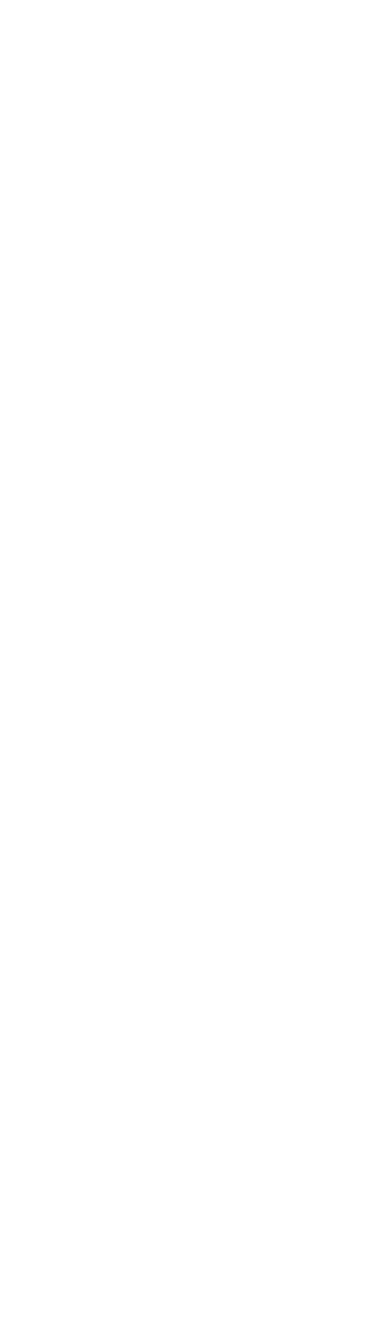
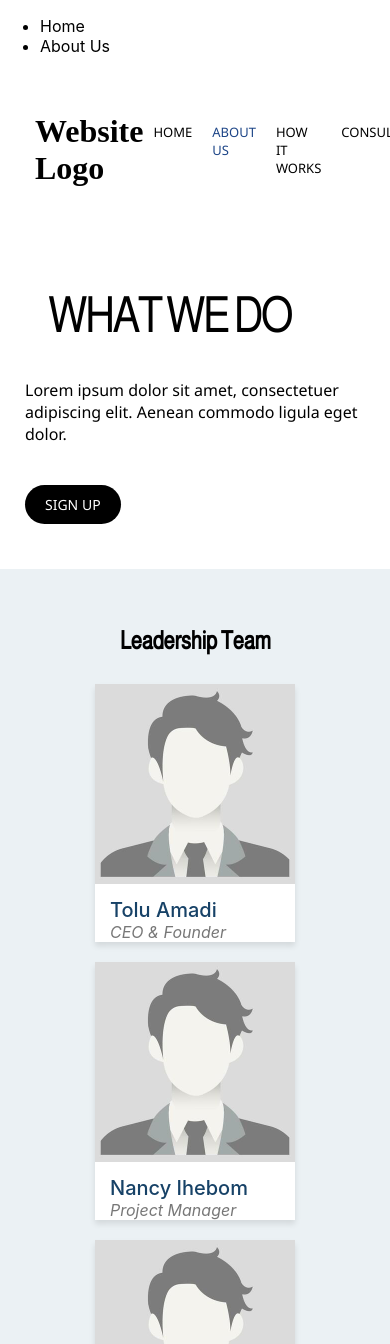
Before and after one commit to Grace4501/Capstone-Project, a React (Create React App) app in the folder consultants_lounge_frontend/: page /aboutUs in a window 390 px wide. Shown: the top 1344 px of the page. Before the commit the page ends 844 px from the top, so only its background shows below. Built offline with nearby package versions, Linux system fonts and the light colour scheme.

Commit message:
Finished the about us page structure and added routes in app.js for links

```diff
--- a/consultants_lounge_frontend/public/leadershipTeam.json
+++ b/consultants_lounge_frontend/public/leadershipTeam.json
@@ -2,30 +2,30 @@
     {
         "name": "Tolu Amadi",
         "title": "CEO & Founder",
-        "image": "placeholderExpert.jpg"
+        "image": "resources/placeholderExpert.jpg"
     },
 
     {
         "name": "Nancy Ihebom",
         "title": "Project Manager",
-        "image": "placeholderExpert.jpg"
+        "image": "resources/placeholderExpert.jpg"
     },
 
     {
         "name": "Jocey Fuego",
         "title": "Cheif Revenue Officer",
-        "image": "placeholderExpert.jpg"
+        "image": "resources/placeholderExpert.jpg"
     },
 
     {
         "name": "Shantel Williams",
         "title": "Talent Operations",
-        "image": "placeholderExpert.jpg"
+        "image": "resources/placeholderExpert.jpg"
     },
 
     {
         "name": "Maria Hodges",
         "title": "Business Operations",
-        "image": "placeholderExpert.jpg"
+        "image": "resources/placeholderExpert.jpg"
     }
 ]
--- a/consultants_lounge_frontend/src/App.js
+++ b/consultants_lounge_frontend/src/App.js
@@ -1,10 +1,30 @@
 import logo from './logo.svg';
 import './App.css';
+import React from 'react';
+import{Routes, Route, Link} from 'react-router-dom';
+
+import AboutUs from './components/aboutUs';
+import HomePage from './components/HomePage';
 
 function App() {
   return (
     <div className="App">
+      <nav>
+        <ul>
+          <li>
+            <Link to="/">Home</Link>
+          </li>
+          <li>
+            <Link to="/aboutUs">About Us</Link>
+          </li>
+        </ul>
+      </nav>
 
+      <Routes>
+        <Route path='/' element={<HomePage />} />
+        <Route path='/aboutUs' element={<AboutUs />} />
+
+      </Routes>
     </div>
   );
 }
--- a/consultants_lounge_frontend/src/components/HomePage.js
+++ b/consultants_lounge_frontend/src/components/HomePage.js
@@ -99,7 +99,7 @@ const HomePage = () => {
       <div className="consultant">
         <div className="text-consultant">
           <h1 className="title-consultant">BECOME A CONSULTANT</h1>
-          <p className="paragraph-consultant">Lorem ipsum dolor sit amet, consectetuer adipiscing elit. Aenean commodo ligula eget dolor. Aenean massa. Cum sociis natoque penatibus et magnis</p>
+          <p className="paragraph-consultant">Do you have the skills that can help a small business thrive? Become a consultant and earn from your very own fine-tune set of skills. Work wherever suits you, choose a full-time, part-time, or flexi-time project.</p>
           <Link to="/signUp" className="signup-consultant">SIGN UP</Link>
         </div>
         <img className="img-consultant" src="resources/consultant_section.png" alt="Consultant Section" />
--- a/consultants_lounge_frontend/src/components/aboutUs-Leaders.js
+++ b/consultants_lounge_frontend/src/components/aboutUs-Leaders.js
@@ -1,36 +1,28 @@
-function loadleadership() {
-    fetch('leadershipTeam.json')
-    .then(response => response.json())
-    .then(data => {
-        const leadershipContainer = document.getElementById('leadership-container');
+import React, { useState, useEffect } from "react";
 
-        data.forEach(leadership => {
-            const leadershipCard = document.createElement('div');
-            leadershipCard.classList.add('leadership-card');
+const LeadershipTeam = () => {
+  const [leaders, setLeaders] = useState([]);
 
-            const img = document.createElement('img');
-            img.src = leadership.image;
-            img.alt = leadership.name;
-            img.classList.add('leadership-img');
-            leadershipCard.appendChild(img);
+  useEffect(() => {
+    fetch("/leadershipTeam.json")
+      .then((response) => response.json())
+      .then((data) => setLeaders(data))
+      .catch((error) => console.error("Error loading leadership team data:", error));
+  }, []);
 
-            const leadershipInfo = document.createElement('div');
-            leadershipInfo.classList.add('leadership-info');
+  return (
+    <div className="leadership-container">
+      {leaders.map((leader, index) => (
+        <div key={index} className="leadership-card">
+          <img src={leader.image} alt={leader.name} className="leadership-img" />
+          <div className="leadership-info">
+            <div className="leadership-name">{leader.name}</div>
+            <div className="leadership-title">{leader.title}</div>
+          </div>
+        </div>
+      ))}
+    </div>
+  );
+};
 
-            const leadershipName = document.createElement('div');
-            leadershipName.classList.add('leadership-name');
-            leadershipName.textContent = leadership.name;
-
-            const leadershipTitle = document.createElement('div');
-            leadershipTitle.classList.add('leadership-title');
-            leadershipTitle.textContent = leadership.title;
-
-            leadershipInfo.appendChild(leadershipName);
-            leadershipInfo.appendChild(leadershipTitle);
-            leadershipCard.appendChild(leadershipInfo);
-
-            leadershipContainer.appendChild(leadershipCard);
-        });
-    })
-    .catch(error => console.error('Error loading leadership team data:', error));
-}
+export default LeadershipTeam;
--- a/consultants_lounge_frontend/src/components/aboutUs.js
+++ b/consultants_lounge_frontend/src/components/aboutUs.js
@@ -1,50 +1,48 @@
-import React, { useEffect } from 'react';
-import '../App.css';
-import { Link } from 'react-router-dom';
-import '../styles/aboutUs.css';
-import '../styles/headerFooter.css';
-import { loadleadership } from './aboutUs-Leaders';
+import React from "react";
+import "../App.css";
+import { Link } from "react-router-dom";
+import "../styles/aboutUs.css";
+import "../styles/headerFooter.css";
+import LeadershipTeam from "./aboutUs-Leaders"; // Import the new component
 
-const AboutUs = () => { // Change from HomePage to AboutUs
-  useEffect(() => {
-    loadleadership();
-  }, []);
-
+const AboutUs = () => {
   return (
     <div className="App">
       {/* Header */}
       <div className="header">
         <div className="logo-container">
-          <h1 className="logo" alt="Consultants Lounge Logo">Website Logo</h1>
+          <h1 className="logo">Website Logo</h1>
         </div>
         <div className="pageList">
           <ul>
-            <li><Link to="/" id="landingPage">HOME</Link></li>
-            <li><Link to="/aboutUs" className="current" id="landingPage">ABOUT US</Link></li>
-            <li><Link to="/howItWorks" id="landingPage">HOW IT WORKS</Link></li>
-            <li><Link to="/consultants" id="landingPage">CONSULTANTS</Link></li>
-            <li><Link to="/resources" id="landingPage">RESOURCES</Link></li>
-            <li><Link to="/FAQ" id="landingPage">FAQ</Link></li>
+            <li><Link to="/">HOME</Link></li>
+            <li><Link to="/aboutUs" className="current">ABOUT US</Link></li>
+            <li><Link to="/howItWorks">HOW IT WORKS</Link></li>
+            <li><Link to="/consultants">CONSULTANTS</Link></li>
+            <li><Link to="/resources">RESOURCES</Link></li>
+            <li><Link to="/FAQ">FAQ</Link></li>
             <li><Link to="/login" className="login">LOGIN</Link></li>
             <li><Link to="/signUp" className="signup">SIGN UP</Link></li>
           </ul>
         </div>
       </div>
 
-      {/* What we do Section */}
+      {/* What We Do Section */}
       <div className="whatDo">
         <div className="text-whatDo">
           <h1 className="title-whatDo">WHAT WE DO</h1>
-          <p className="paragraph-whatDo">Lorem ipsum dolor sit amet, consectetuer adipiscing elit. Aenean commodo ligula eget dolor. Aenean massa. Cum sociis natoque penatibus et magnis</p>
+          <p className="paragraph-whatDo">
+            Lorem ipsum dolor sit amet, consectetuer adipiscing elit. Aenean commodo ligula eget dolor.
+          </p>
           <Link to="/signup" className="signup-whatDo">SIGN UP</Link>
         </div>
-        <img className="img-whatDo" src="resources/aboutUs_section.png" alt='search icon'/>
+        <img className="img-whatDo" src="resources/aboutUs_section.png" alt="What we do" />
       </div>
 
       {/* Leadership Team Section */}
       <div className="leadership">
         <h1 className="title-leadership">Leadership Team</h1>
-        <div className="leadership-container" id="leadership-container"></div>
+        <LeadershipTeam /> {/* Use the component instead of manipulating DOM */}
       </div>
 
       {/* Footer */}
@@ -53,15 +51,16 @@ const AboutUs = () => { // Change from HomePage to AboutUs
           <div className="footer-logo-container">
             <h1 className="footer-logo">Website Logo</h1>
           </div>
+
           <div className="footer-lists">
             <div className="companyList">
               <ul>
                 <p><b>COMPANY</b></p>
-                <li><a href="aboutUs.html">About Us</a></li>
-                <li><a href="howItWorks.html">How it Works</a></li>
-                <li><a href="consultants.html">Consultants</a></li>
-                <li><a href="resources.html">Resources</a></li>
-                <li><a href="FAQ.html">FAQ</a></li>
+                <li><Link to="/aboutUs">About Us</Link></li>
+                <li><Link to="/howItWorks">How it Works</Link></li>
+                <li><Link to="/consultants">Consultants</Link></li>
+                <li><Link to="/resources">Resources</Link></li>
+                <li><Link to="/FAQ">FAQ</Link></li>
               </ul>
             </div>
 
@@ -88,8 +87,8 @@ const AboutUs = () => { // Change from HomePage to AboutUs
         </div>
 
         <div className="signupFooter">
-          <p>Lorem ipsum dolor sit amet, consectetur adipisci elit, sed eiusmod tempor incidunt ut labore et dolore magna aliqua.</p>
-          <a href="signUp.html" className="signupFooterBtn">SIGN UP</a>
+          <p>Lorem ipsum dolor sit amet, consectetur adipiscing elit, sed do eiusmod tempor incididunt ut labore et dolore magna aliqua.</p>
+          <Link to="/signUp" className="signupFooterBtn">SIGN UP</Link>
         </div>
       </div>
     </div>
--- a/consultants_lounge_frontend/src/styles/aboutUs.css
+++ b/consultants_lounge_frontend/src/styles/aboutUs.css
@@ -114,48 +114,65 @@
 /* Styling for the Leadership team section */
 .leadership {
     text-align: center;
-    padding: 20px;
+    padding: 40px 10%;
+    display: flex;
+    flex-direction: column;
+    align-items: center;
+    background-color: #ebf1f4;
 }
 
 .title-leadership {
-    font-size: 2em;
-    font-weight: bold;
+    font-size: 35px;
+    margin-bottom: 20px;
+    font-family: 'Almarai', serif;
+
+    font-size: 25px;
+    margin-bottom: 20px;
+    font-family: 'Almarai', serif;
+    font-weight: 600;
+    transform: scaleY(1.3) translateX(-25px);
+    transform: scaleX(0.8);
 }
 
 /* Container for the leadership cards */
 .leadership-container {
     display: flex;
-    overflow-x: auto;
-    gap: 20px;
+    justify-content: center;
+    flex-wrap: wrap;
+    gap: 40px;
+    max-width: 1200px;
+    width: 100%;
     padding: 10px;
+    overflow-x: hidden;
 }
 
 /* Each leader card */
 .leadership-card {
     flex: 0 0 auto;
-    width: 250px;
-    border: 1px solid #ddd;
-    border-radius: 8px;
+    width: 200px;
     box-shadow: 0 4px 6px rgba(0, 0, 0, 0.1);
     text-align: center;
-    padding: 15px;
+    padding: 0;
+    background-color: white;
 }
 
 .leadership-img {
     width: 100%;
-    height: 150px;
+    height: 70%;
     object-fit: cover;
-    border-radius: 50%;
     margin-bottom: 10px;
 }
 
 .leadership-info {
     font-size: 1em;
+    padding: 0 15px;
 }
 
 .leadership-name {
-    font-weight: bold;
+    font-weight: 450;
     margin: 0;
+    color: #174267;
+    font-size: 20px;
 }
 
 .leadership-title {
@@ -163,3 +180,11 @@
     margin: 0;
     color: #777;
 }
+
+@media (max-width: 768px) {
+    .leadership-container {
+        flex-direction: column;
+        align-items: center;
+        gap: 20px;
+    }
+}
```
